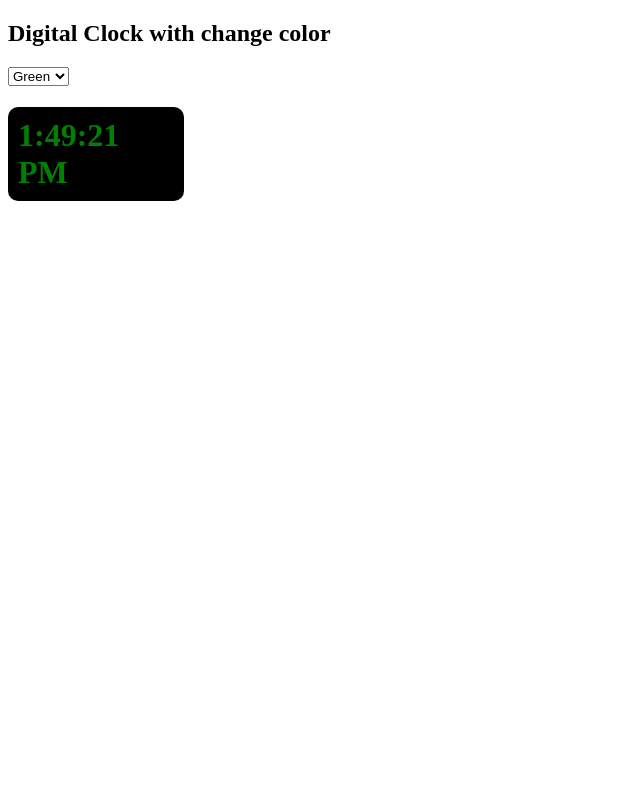
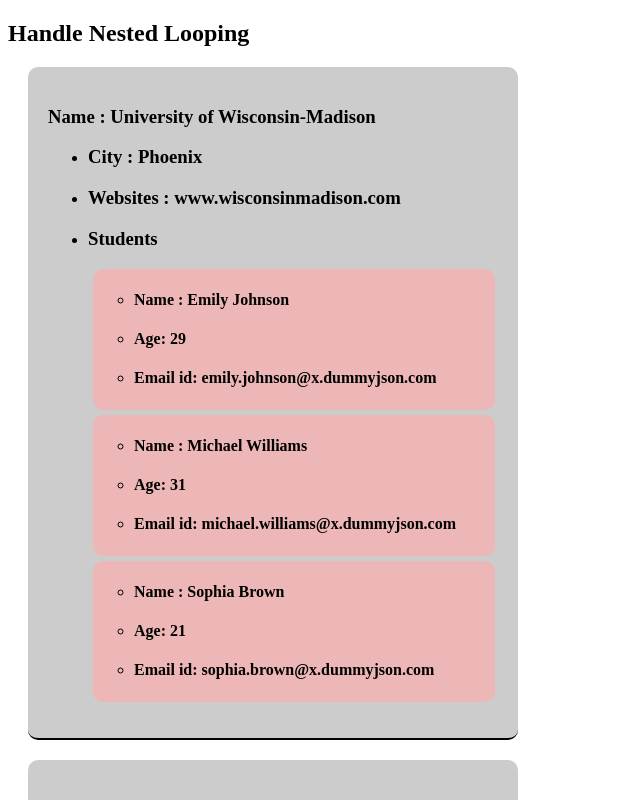
Before and after one commit to bibhusprasad/026_reactjs_tutorial_from_youtube, a React (Vite) app in the folder react-basic/: page / in a window 1280 px wide. Shown: the top 800 px of the page, without its empty margins (0-640 px from the left). Built offline with nearby package versions, Linux system fonts and the light colour scheme.

Commit message:
10. Handle Nested Loop in React Jsx

```diff
--- a/react-basic/src/App.jsx
+++ b/react-basic/src/App.jsx
@@ -1,12 +1,12 @@
 
-import ClockExercise from "./ClockExercise"
+import HandleNestedLoop from "./HandleNestedLoop"
 
 function App() {
 
   return (
     <>
       <div>
-        <ClockExercise />
+        <HandleNestedLoop />
       </div>
     </>
   )
--- /dev/null
+++ b/react-basic/src/CollegeNestedLoop.jsx
@@ -0,0 +1,38 @@
+import StudentNestedLoop from "./StudentNestedLoop";
+
+function CollegeNestedLoop({ college }) {
+  return (
+    <div style=
+      {{
+        backgroundColor: '#ccc',
+        padding: "20px",
+        borderBottom: "2px solid #000",
+        margin: "20px",
+        borderRadius: "10px",
+        width: "450px"
+      }}
+    >
+      <h3>Name : {college.name}</h3>
+      <ul>
+        <li>
+          <h3>City : {college.city}</h3>
+        </li>
+        <li>
+          <h3>Websites : {college.website}</h3>
+        </li>
+        <li>
+          <h3>Students</h3>
+          {
+            college.student.map((item, index) => (
+              <div key={index}>
+                <StudentNestedLoop student={item} />
+              </div>
+            ))
+          }
+        </li>
+      </ul>
+    </div>
+  )
+}
+
+export default CollegeNestedLoop;
--- /dev/null
+++ b/react-basic/src/HandleNestedLoop.jsx
@@ -0,0 +1,88 @@
+import CollegeNestedLoop from "./CollegeNestedLoop";
+
+function HandleNestedLoop() {
+
+  const collegeData = [
+    {
+      name: "University of Wisconsin-Madison",
+      city: "Phoenix",
+      website: "www.wisconsinmadison.com",
+      student: [
+        {
+          name: "Emily Johnson",
+          age: 29,
+          email: "emily.johnson@x.dummyjson.com"
+        },
+        {
+          name: "Michael Williams",
+          age: 31,
+          email: "michael.williams@x.dummyjson.com"
+        },
+        {
+          name: "Sophia Brown",
+          age: 21,
+          email: "sophia.brown@x.dummyjson.com",
+        }
+      ]
+    },
+    {
+      name: "University of Southern California",
+      city: "Fort Worth",
+      website: "www.southerncalifornia.com",
+      student: [
+        {
+          name: "James Davis",
+          age: 20,
+          email: "james.davis@x.dummyjson.com"
+        },
+        {
+          name: "Emma Miller",
+          age: 25,
+          email: "emma.miller@x.dummyjson.com"
+        },
+        {
+          name: "Olivia Olivia",
+          age: 30,
+          email: "olivia.wilson@x.dummyjson.com",
+        }
+      ]
+    },
+    {
+      name: "University of Illinois-Urbana-Champaign",
+      city: "Indianapolis",
+      website: "www.illinoisurbanachampaign.com",
+      student: [
+        {
+          name: "Alexander Jones",
+          age: 19,
+          email: "alexander.jones@x.dummyjson.com"
+        },
+        {
+          name: "Ava Taylor",
+          age: 36,
+          email: "ava.taylor@x.dummyjson.com"
+        },
+        {
+          name: "Ethan Martinez",
+          age: 22,
+          email: "ethan.martinez@x.dummyjson.com",
+        }
+      ]
+    }
+  ];
+
+  return (
+    <div>
+      <h2>Handle Nested Looping</h2>
+      {
+        collegeData.map((college, index) => (
+          <div key={index}>
+            <CollegeNestedLoop college={college}/>
+          </div>
+        ))
+      }
+    </div>
+  )
+}
+
+export default HandleNestedLoop;
--- /dev/null
+++ b/react-basic/src/StudentNestedLoop.jsx
@@ -0,0 +1,36 @@
+
+function StudentNestedLoop({ student }) {
+  return (
+    <div style=
+      {{
+        backgroundColor: '#eeb7b7ff',
+        padding: "1px",
+        margin: "5px",
+        borderRadius: "10px",
+        width: "400px"
+      }}
+    >
+      {
+        <ul>
+          <li>
+            <div>
+              <h4>Name : {student.name}</h4>
+            </div>
+          </li>
+          <li>
+            <div>
+              <h4>Age: {student.age}</h4>
+            </div>
+          </li>
+          <li>
+            <div>
+              <h4>Email id: {student.email}</h4>
+            </div>
+          </li>
+        </ul>
+      }
+    </div>
+  )
+}
+
+export default StudentNestedLoop;
```
Also changed, not shown: 1 other file (tests, documents, lock files or other folders).
